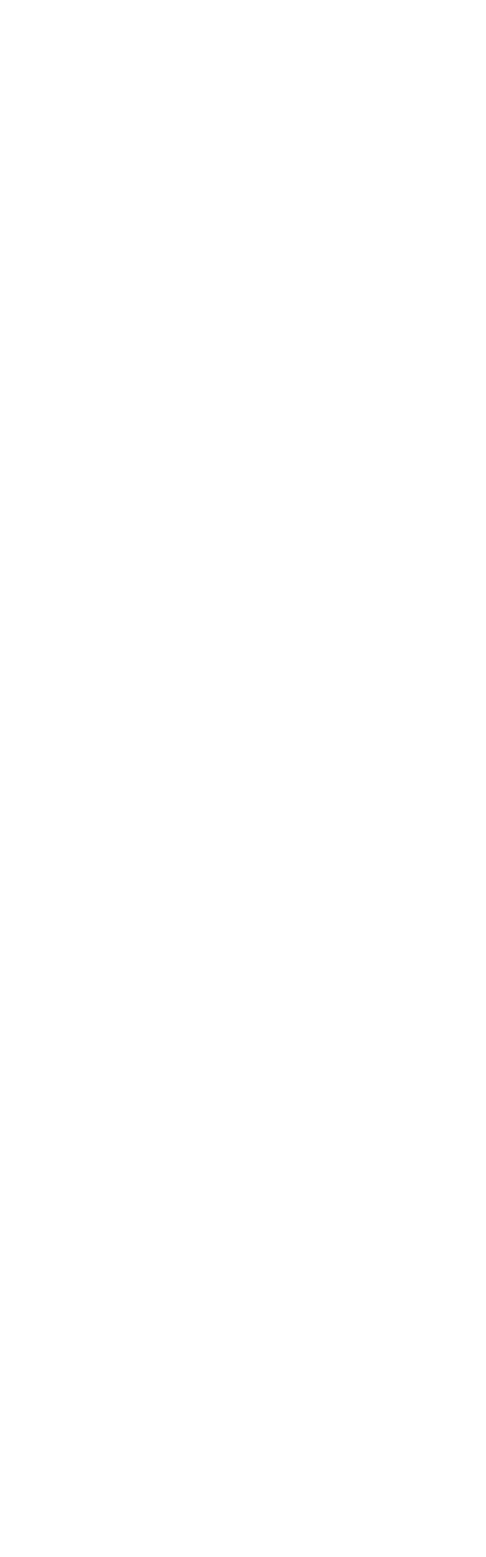
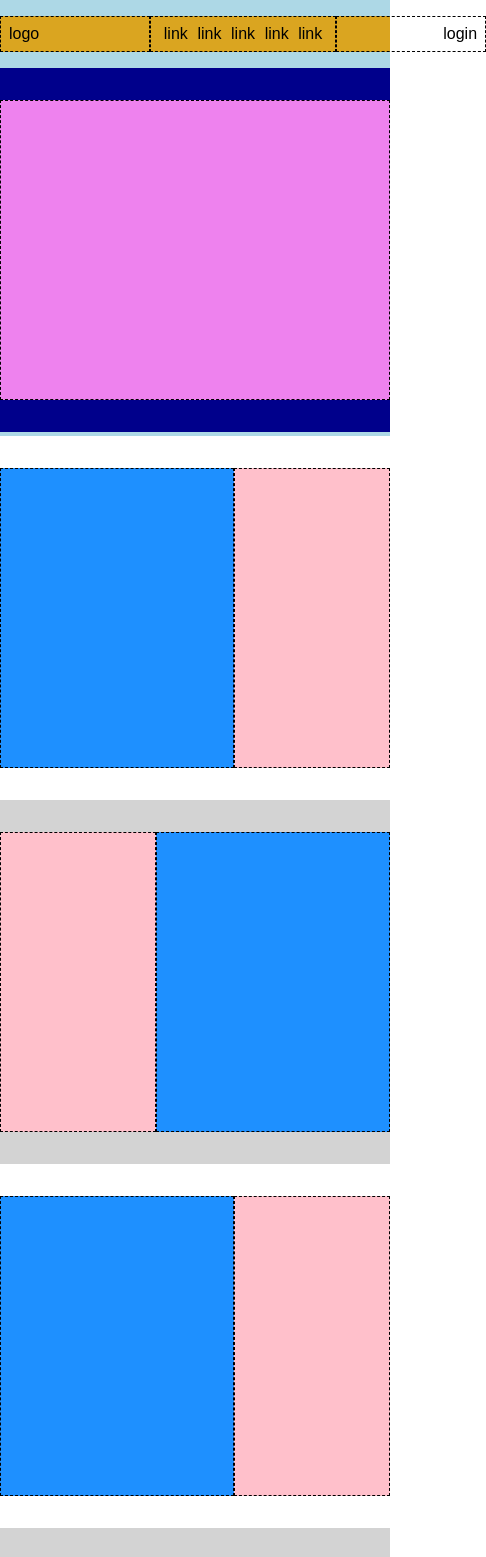
Before and after one commit to PasqualeIsabelli/htmlcss-discord, a plain HTML site: page index.html in a window 390 px wide. Shown: the top 1557 px of the page, 486 px wide, since content can reach past the window. Before the commit the page ends 844 px from the top, so only its background shows below. Drawn offline with Linux system fonts and the light colour scheme.

Commit message:
struttura progetto

```diff
--- a/css/style.css
+++ b/css/style.css
@@ -3,3 +3,148 @@
     padding: 0;
     margin: 0;
 }
+
+html,
+body {
+    font-family: Arial, Helvetica, sans-serif;
+}
+
+header {
+    background-color: #add8e6;
+    padding-top: 1rem;
+    padding-bottom: 4px;
+}
+
+header nav {
+    margin-bottom: 1rem;
+}
+
+header nav .container {
+    display: flex;
+}
+
+section {
+    padding-top: 2rem;
+    padding-bottom: 2rem;
+}
+
+footer {
+    background-color: #23272a;
+    padding-top: 6px;
+}
+
+.container {
+    max-width: 980px;
+    margin: 0 auto;
+}
+
+.bg-yellow {
+    background-color: #daa520;
+}
+
+.bg-grey {
+    background-color: #d3d3d3;
+}
+
+.nav-links,
+.nav-logo,
+.nav-login {
+    border: 1px dashed black;
+    padding: 0.5rem;
+}
+
+.nav-logo,
+.nav-login {
+    min-width: 150px;
+}
+
+.nav-links {
+    flex-grow: 1;
+}
+
+.nav-links ul {
+    list-style: none;
+    display: flex;
+    justify-content: center;
+}
+
+.nav-links ul a {
+    display: inline-block;
+    padding: 0 0.3rem;
+    text-decoration: none;
+    color: black;
+}
+
+.nav-login {
+    text-align: right;
+}
+
+.hero-section {
+    background-color: #00008b;
+    padding: 2rem 0;
+}
+
+.hero-section .container {
+    max-width: 680px;
+    border: 1px dashed black;
+    min-height: 300px;
+    background-color: #ee82ee;
+}
+
+.row {
+    display: flex;
+}
+
+.col-large,
+.col-small {
+    border: 1px dashed black;
+    min-height: 300px;
+}
+
+.col-large {
+    width: 60%;
+    background-color: #1e90ff;
+}
+
+.col-small {
+    width: 40%;
+    background-color: #ffc0cb;
+}
+
+.box-green {
+    border: 1px dashed black;
+    min-height: 500px;
+    background-color: #228b22;
+}
+
+footer .col {
+    border: 1px dashed white;
+    flex-grow: 1;
+    background-color: #20b2aa;
+    min-height: 300px;
+}
+
+footer .col-large {
+    width: 15%;
+    background-color: #f08080;
+    border-color: black;
+}
+
+footer hr {
+    margin-top: 1.4rem;
+    margin-bottom: 1rem;
+}
+
+.secondary-footer {
+    background-color: #7fffd4;
+    padding: 1rem 0;
+    display: flex;
+    justify-content: space-between;
+}
+
+.footer-logo,
+.footer-btn {
+    border: 1px dashed black;
+    padding: 0.5rem;
+    background-color: #FFB6C1;
+}
--- a/index.html
+++ b/index.html
@@ -6,13 +6,71 @@
 </head>
 <body>
     <header>
-
+        <nav>
+            <div class="container bg-yellow">
+                <div class="nav-logo">logo</div>
+                <div class="nav-links">
+                    <ul>
+                        <li><a href="#">link</a></li>
+                        <li><a href="#">link</a></li>
+                        <li><a href="#">link</a></li>
+                        <li><a href="#">link</a></li>
+                        <li><a href="#">link</a></li>
+                    </ul>
+                </div>
+                <div class="nav-login">login</div>
+            </div>
+        </nav>
+        <section class="hero-section">
+            <div class="container"></div>
+        </section>
     </header>
     <main>
-
+        <section>
+            <div class="container">
+                <div class="row">
+                    <div class="col-large"></div>
+                    <div class="col-small"></div>
+                </div>
+            </div>
+        </section>
+        <section class="bg-grey">
+            <div class="container">
+                <div class="row">
+                    <div class="col-small"></div>
+                    <div class="col-large"></div>
+                </div>
+            </div>
+        </section>
+        <section>
+            <div class="container">
+                <div class="row">
+                    <div class="col-large"></div>
+                    <div class="col-small"></div>
+                </div>
+            </div>
+        </section>
+        <section class="bg-grey">
+            <div class="container">
+                <div class="box-green"></div>
+            </div>
+        </section>
     </main>
     <footer>
-
+        <div class="container">
+            <div class="row">
+                <div class="col col-large"></div>
+                <div class="col"></div>
+                <div class="col"></div>
+                <div class="col"></div>
+                <div class="col"></div>
+            </div>
+        </div>
+        <hr>
+        <div class="container secondary-footer">
+            <div class="footer-logo">logo</div>
+            <div class="footer-btn">Bottone</div>
+        </div>
     </footer>
 </body>
 </html>
```
